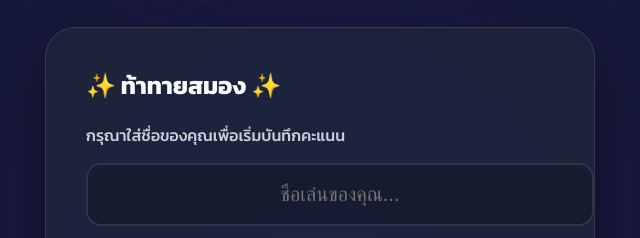
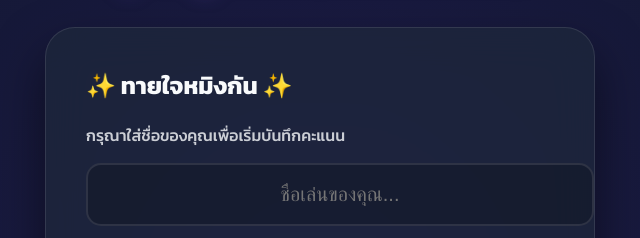
Before and after one commit to MingDevv/ming-quiz-game, a plain HTML site: page index.html in a window 1280 px wide. Shown: the part 125-363 px from the top of the page, 320-960 px from the left. Drawn offline with Linux system fonts and the light colour scheme.

Commit message:
Update index.html

```diff
--- a/index.html
+++ b/index.html
@@ -133,7 +133,7 @@
 
     <div class="container">
         <div id="start-screen">
-            <h2 style="margin-top:0">✨ ท้าทายสมอง ✨</h2>
+            <h2 style="margin-top:0">✨ ทายใจหมิงกัน ✨</h2>
             <p style="opacity: 0.8">กรุณาใส่ชื่อของคุณเพื่อเริ่มบันทึกคะแนน</p>
             <input type="text" id="player-name" placeholder="ชื่อเล่นของคุณ..." maxlength="15">
             <button class="btn btn-main" onclick="startGame()">เริ่มเล่นเลย!</button>
```
